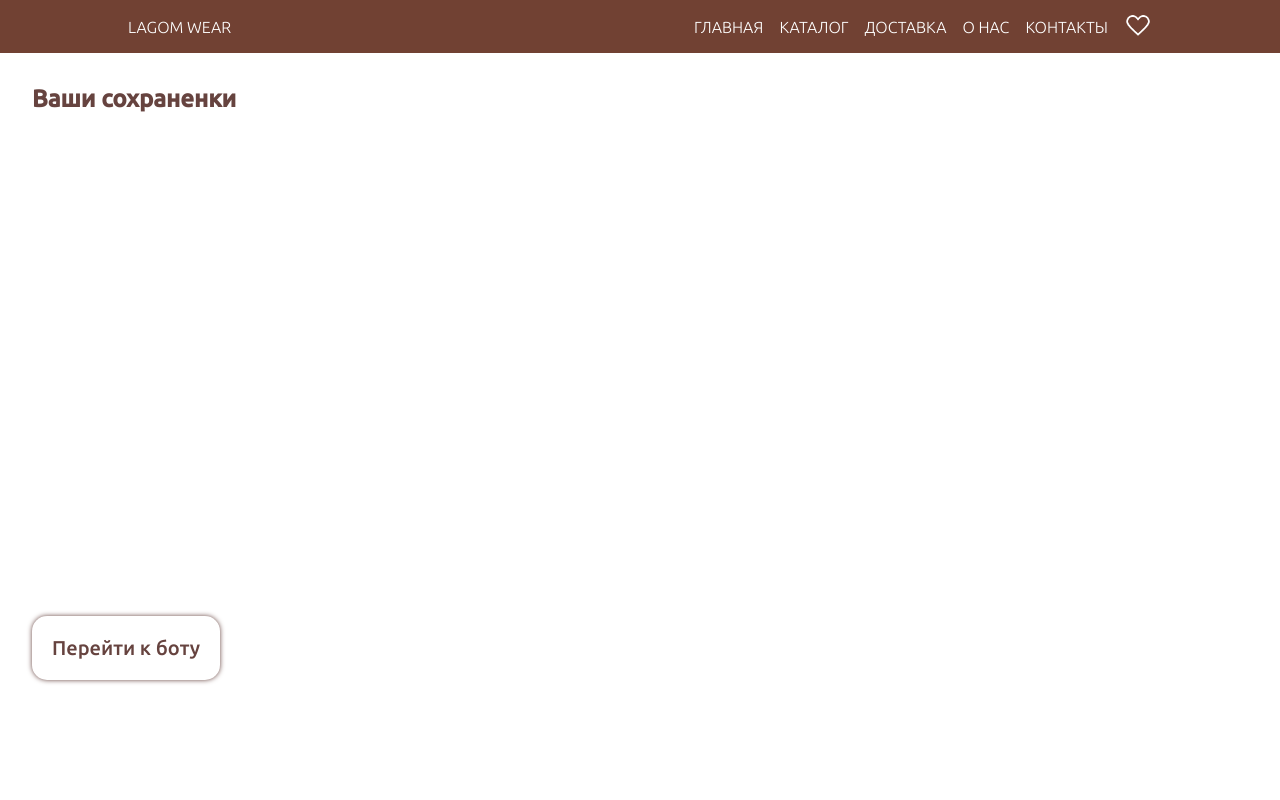
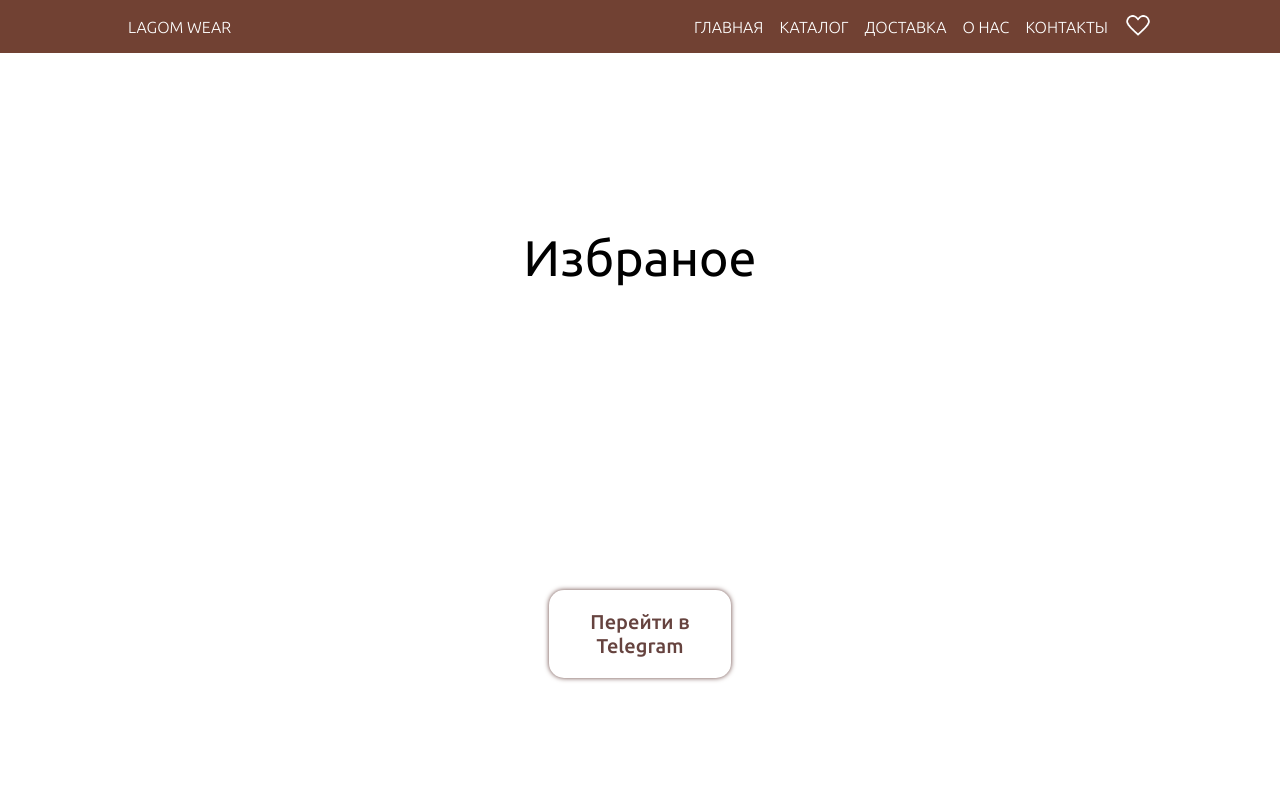
Before and after one commit to MargoPuhoff/Lagom_Wear, a Vue app: page /favorite in a window 1280 px wide. Shown: the top 800 px of the page. Built offline with nearby package versions, Linux system fonts and the light colour scheme.

Commit message:
Добавила стили к избранному & ссылки на тг

```diff
--- a/src/components/Favourites.vue
+++ b/src/components/Favourites.vue
@@ -2,10 +2,7 @@
   <MyHeader/>
   <div class="favorites">
 
-    <div class="favorites__head">
-      <h2>Ваши сохраненки</h2>
-    </div>
-
+    <MyHeading title="Избраное" class="favorite__title"/>
     <div class="favourite__items">
       <!-- Рендер избранные товары из массива -->
       <CardItem
@@ -19,7 +16,7 @@
     </div>
 
     <my-button class="favourite__btn">
-      Перейти к боту
+      <a href="https://t.me/lagom_wear">Перейти в Telegram</a>
     </my-button>
 
   </div>
@@ -31,7 +28,7 @@
   import MyHeader from "@/components/MyHeader.vue"
   import CardItem from "@/components/CardItem.vue"
   import MyButton from "@/components/UI/MyButton.vue"
-
+  import MyHeading from "@/components/UI/MyHeading.vue"
 
   const STORAGE_KEY = "favoriteItems"
   const favoriteItems = JSON.parse(localStorage.getItem(STORAGE_KEY)) || [];
@@ -44,7 +41,6 @@
     padding: 2rem;
     display: flex;
     flex-direction: column;
-    color: #66433F;
     background: white;
   }
 
@@ -58,4 +54,9 @@
     display: flex;
     justify-content: space-around;
   }
+
+  .favourite__btn a{
+    color: #66433F;
+    text-decoration: none;
+  }
 </style>
--- a/src/components/MyFooter.vue
+++ b/src/components/MyFooter.vue
@@ -2,7 +2,7 @@
   <div class="footer">
 
     <div class="footer__icon">
-      <img src="@/img/svg/tg.svg">
+      <a href="https://t.me/lagom_wear"><img src="@/img/svg/tg.svg"></a>
       <img src="@/img/svg/vk.svg">
     </div>
 
--- a/src/components/UI/MyButton.vue
+++ b/src/components/UI/MyButton.vue
@@ -10,6 +10,7 @@
 </script>
 
 <style scoped>
+
   .btn{
     font-size: 1.25rem;
     cursor: pointer;
@@ -17,13 +18,11 @@
   }
 
   .favourite__btn{
-    margin-top: 1.25rem;
+    margin: auto;
     padding: 1.25rem;
-    position:absolute;
-    bottom: 15%;
-    left: 2rem;
+    width: 15%;
     font-weight: 500;
-    color: #66433F;
+
     border: none;
     border-radius: 15px;
     box-shadow: 0 0 5px #66433F;
--- a/src/components/UI/MyHeading.vue
+++ b/src/components/UI/MyHeading.vue
@@ -14,6 +14,7 @@
     font-size: 3.125rem;
   }
 
-  .main__adout-head{
-  }
+ .favorite__title{
+   margin: auto;
+ }
 </style>
```
